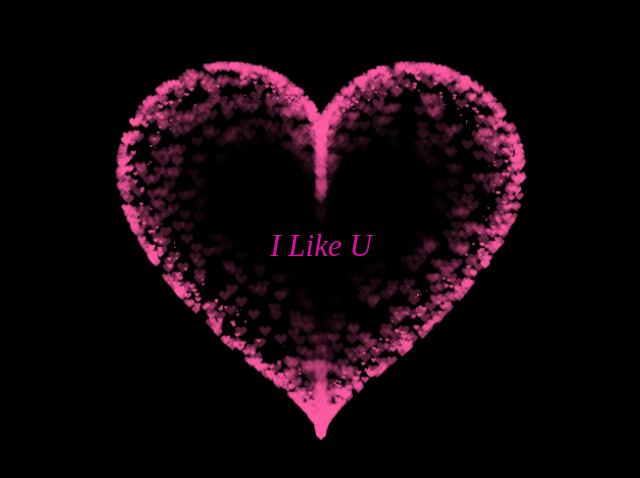
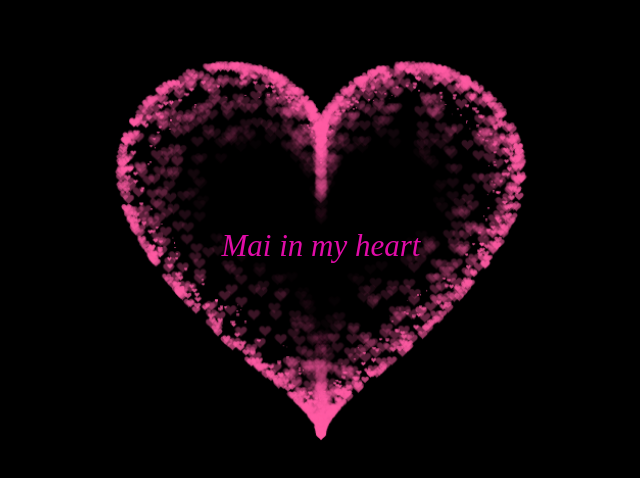
Before and after one commit to nguyenkhatuanphat/traitim, a plain HTML site: page traitim.html in a window 1280 px wide. Shown: the part 152-630 px from the top of the page, without its empty margins (319-959 px from the left). Drawn offline with Linux system fonts and the light colour scheme.

Commit message:
Update traitim.html

```diff
--- a/traitim.html
+++ b/traitim.html
@@ -331,6 +331,6 @@ var ParticlePool = (function() {
         align-items: center;
         justify-content: center;
         margin-bottom: 5px;
-        text-align: center;">I Like U</div>
+        text-align: center;">Mai in my heart</div>
  </BODY>
 </HTML>
```
